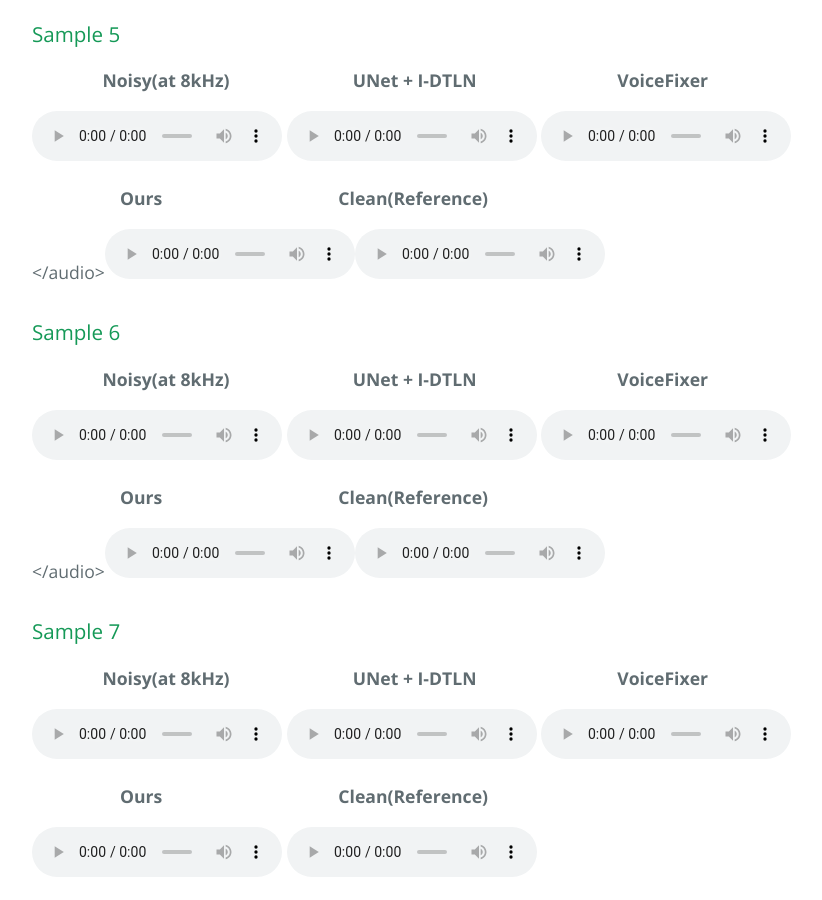
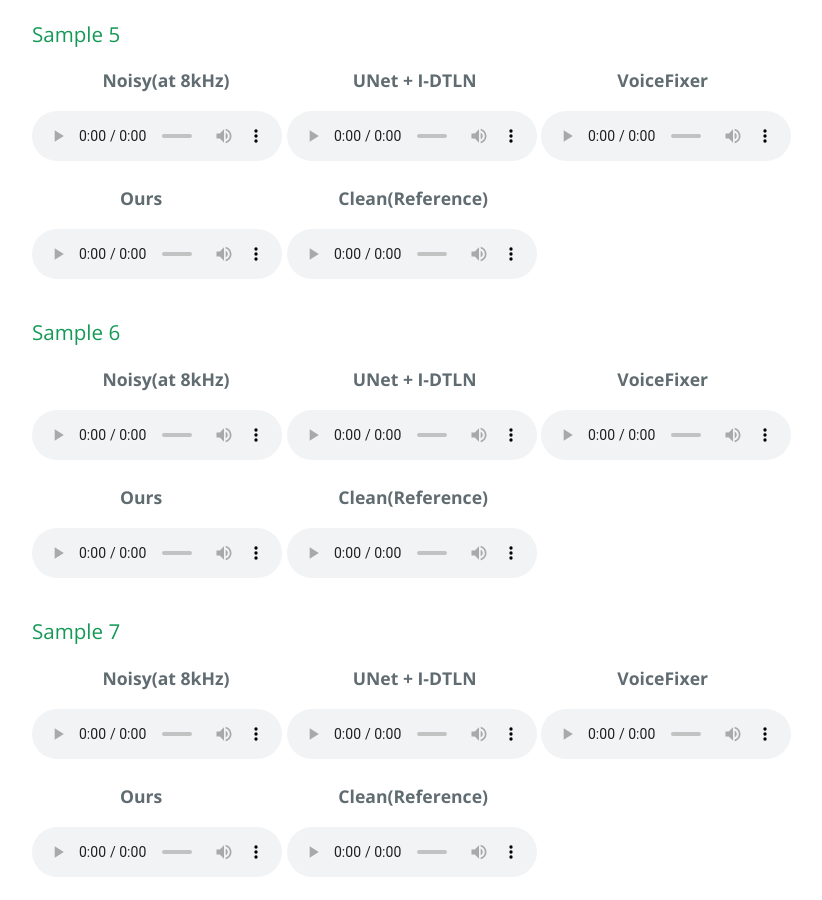
Before and after one commit to sdnetdemo/sdnetdemo.github.io, a Jekyll site: the page built from index.md, in a window 1280 px wide and 900 px high, scrolled down 2585 px. Shown: the whole window, without its empty margins (192-1014 px from the left). Built offline with Jekyll 4.4.1, drawn with Linux system fonts in a browser that asks for light colours; our own code applies the rules of GitHub Pages for plain Markdown files.

Commit message:
Update index.md

```diff
--- a/index.md
+++ b/index.md
@@ -76,7 +76,7 @@ layout: default
 
 &emsp;&emsp;&emsp;&emsp;&emsp;**Ours**&emsp;&emsp;&emsp;&emsp;&emsp;&emsp;&emsp;&emsp;&emsp;&emsp;**Clean(Reference)**
 
-</audio><audio controls="" style="width: 250px; height: 50px"><source src="data/predict/ours/5.wav" type="audio/wav"></audio><audio controls="" style="width: 250px; height: 50px"><source src="data/clean/5.wav" type="audio/wav"></audio>
+<audio controls="" style="width: 250px; height: 50px"><source src="data/predict/ours/5.wav" type="audio/wav"></audio><audio controls="" style="width: 250px; height: 50px"><source src="data/clean/5.wav" type="audio/wav"></audio>
 
 ### Sample 6
 
@@ -86,7 +86,7 @@ layout: default
 
 &emsp;&emsp;&emsp;&emsp;&emsp;**Ours**&emsp;&emsp;&emsp;&emsp;&emsp;&emsp;&emsp;&emsp;&emsp;&emsp;**Clean(Reference)**
 
-</audio><audio controls="" style="width: 250px; height: 50px"><source src="data/predict/ours/6.wav" type="audio/wav"></audio><audio controls="" style="width: 250px; height: 50px"><source src="data/clean/6.wav" type="audio/wav"></audio>
+<audio controls="" style="width: 250px; height: 50px"><source src="data/predict/ours/6.wav" type="audio/wav"></audio><audio controls="" style="width: 250px; height: 50px"><source src="data/clean/6.wav" type="audio/wav"></audio>
 
 ### Sample 7
 
```
